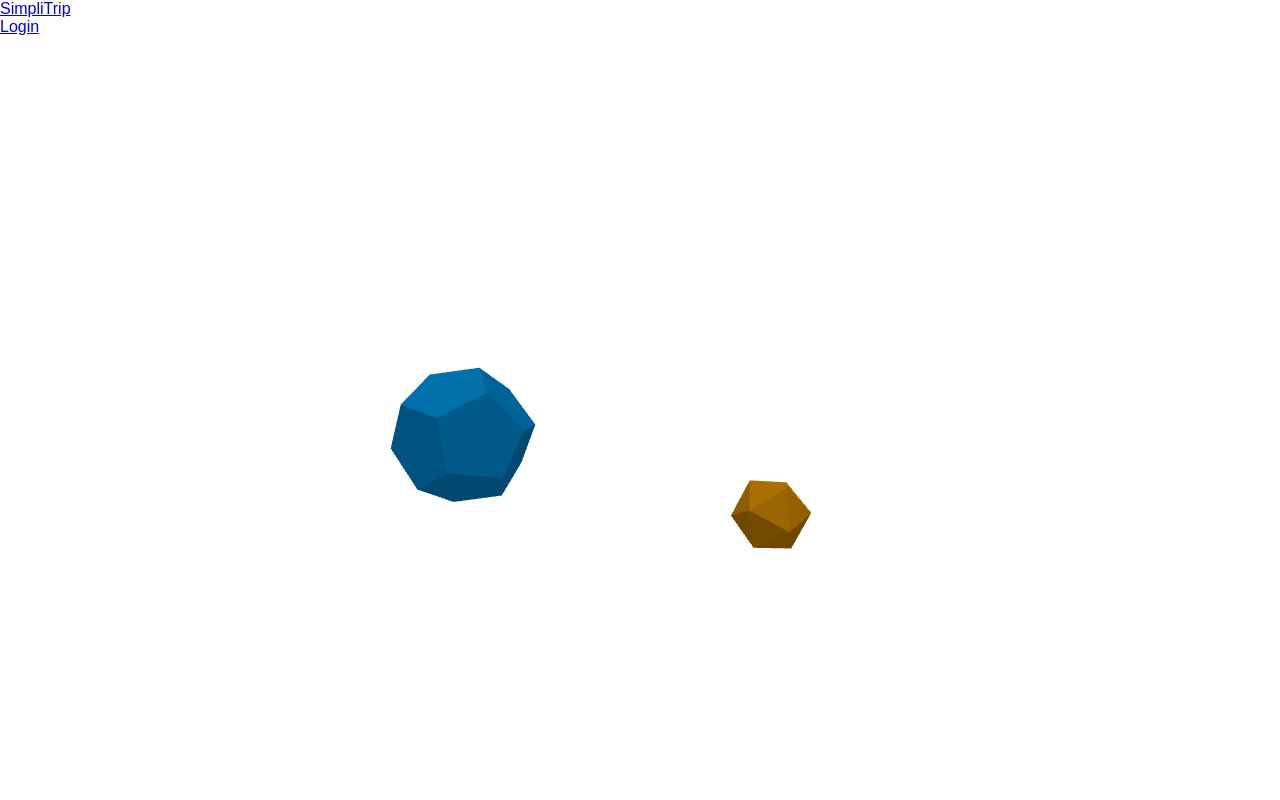
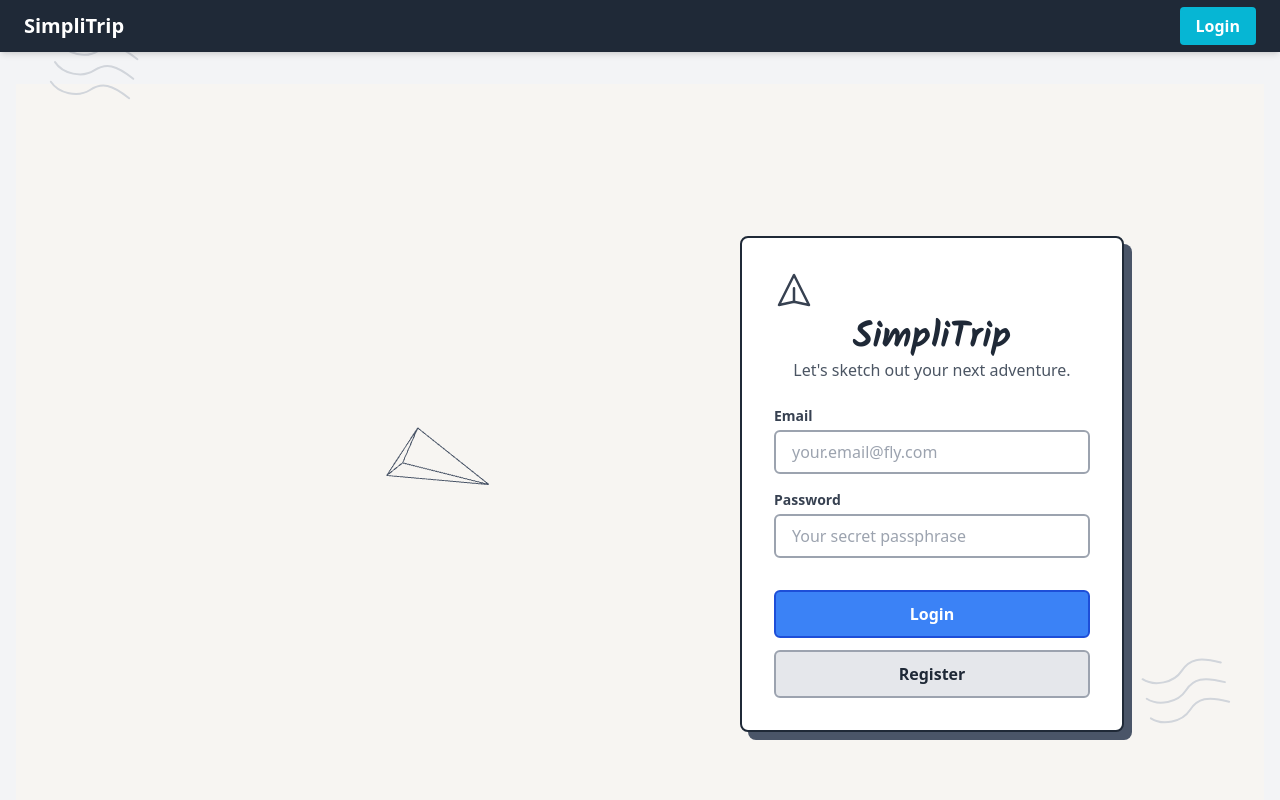
Before and after one commit to AnirudhChhabra54/Simpli-Trip, a React (Create React App) app in the folder simplitrip/: page /login in a window 1280 px wide. Shown: the top 800 px of the page. Built offline with nearby package versions, Linux system fonts and the light colour scheme; no server answers.

Commit message:
Worked and running without errors

```diff
--- /dev/null
+++ b/simplitrip/postcss.config.js
@@ -0,0 +1,6 @@
+module.exports = {
+  plugins: {
+    tailwindcss: {},
+    autoprefixer: {},
+  },
+}
--- a/simplitrip/src/index.css
+++ b/simplitrip/src/index.css
@@ -1,5 +1,3 @@
-body {
-  font-family: sans-serif;
-  margin: 0;
-  padding: 0;
-}
+@tailwind base;
+@tailwind components;
+@tailwind utilities;
--- a/simplitrip/src/pages/LandingPage.js
+++ b/simplitrip/src/pages/LandingPage.js
@@ -182,7 +182,7 @@ const LandingPage = () => {
                             <p className="text-lg md:text-xl max-w-2xl mx-auto text-gray-300">
                                 Your journey to the farthest reaches of imagination begins now. Plan, share, and experience trips like never before.
                             </p>
-                            <button className="mt-8 bg-white text-black font-bold py-3 px-8 rounded-lg text-lg transform hover:scale-105 transition-transform shadow-lg shadow-cyan-500/20">
+                            <button className="mt-8 bg-white text-black font-bold py-3 px-8 rounded-lg text-lg transform hover:scale-105 transition-transform shadow-lg-cyan">
                                 Launch Your Trip
                             </button>
                         </div>
--- a/simplitrip/src/pages/LoginPage.js
+++ b/simplitrip/src/pages/LoginPage.js
@@ -1,71 +1,89 @@
-import React, { useState, useEffect } from 'react';
+import React, { useState, useEffect, useRef } from 'react';
 import { useNavigate } from 'react-router-dom';
 import { registerUser, loginUser } from '../services/auth';
 import * as THREE from 'three';
-import { FontAwesomeIcon } from '@fortawesome/react-fontawesome';
-import { faPlaneDeparture, faUser, faLock } from '@fortawesome/free-solid-svg-icons';
+
+// A simple SVG icon for a hand-drawn paper plane
+const PaperPlaneIcon = () => (
+    <svg xmlns="http://www.w3.org/2000/svg" className="h-10 w-10 text-gray-700" fill="none" viewBox="0 0 24 24" stroke="currentColor" strokeWidth={1.5}>
+        <path strokeLinecap="round" strokeLinejoin="round" d="M12 19l9 2-9-18-9 18 9-2zm0 0v-8" />
+    </svg>
+);
+
+// Decorative SVG "doodle" elements
+const Doodle = ({ className }) => (
+    <svg className={`absolute ${className} text-gray-300`} width="100" height="100" viewBox="0 0 100 100" fill="none" xmlns="http://www.w3.org/2000/svg">
+        <path d="M10 10 C 20 20, 40 20, 50 10 S 70 0, 90 10" stroke="currentColor" strokeWidth="2" strokeLinecap="round" />
+        <path d="M10 30 C 20 40, 40 40, 50 30 S 70 20, 90 30" stroke="currentColor" strokeWidth="2" strokeLinecap="round" />
+        <path d="M10 50 C 20 60, 40 60, 50 50 S 70 40, 90 50" stroke="currentColor" strokeWidth="2" strokeLinecap="round" />
+    </svg>
+);
+
 
 const LoginPage = () => {
     const [email, setEmail] = useState('');
     const [password, setPassword] = useState('');
-    const [isRegistering, setIsRegistering] = useState(false);
     const navigate = useNavigate();
+    const mountRef = useRef(null);
 
     useEffect(() => {
+        const currentMount = mountRef.current;
+        if (!currentMount) return;
+
         // --- THREE.js Scene Setup ---
         const scene = new THREE.Scene();
-        const camera = new THREE.PerspectiveCamera(75, window.innerWidth / window.innerHeight, 0.1, 1000);
+        const camera = new THREE.PerspectiveCamera(75, currentMount.clientWidth / currentMount.clientHeight, 0.1, 1000);
+        camera.position.z = 20;
+
         const renderer = new THREE.WebGLRenderer({ antialias: true, alpha: true });
-        renderer.setSize(window.innerWidth, window.innerHeight);
-        document.getElementById('three-js-container').appendChild(renderer.domElement);
+        renderer.setSize(currentMount.clientWidth, currentMount.clientHeight);
+        currentMount.appendChild(renderer.domElement);
 
-        // Add ambient light
-        const ambientLight = new THREE.AmbientLight(0xffffff, 0.5);
-        scene.add(ambientLight);
+        // --- Sketchy Paper Plane ---
+        const planePoints = [
+            new THREE.Vector3(0, 0, 0), new THREE.Vector3(3, 1, 0),
+            new THREE.Vector3(0, 0, 0), new THREE.Vector3(-3, 1, 0),
+            new THREE.Vector3(0, 0, 0), new THREE.Vector3(0, 0, 5),
+            new THREE.Vector3(3, 1, 0), new THREE.Vector3(0, 0, 5),
+            new THREE.Vector3(-3, 1, 0), new THREE.Vector3(0, 0, 5),
+            new THREE.Vector3(3, 1, 0), new THREE.Vector3(-3, 1, 0),
+        ];
 
-        // Add directional light for shadows
-        const directionalLight = new THREE.DirectionalLight(0xffffff, 0.8);
-        directionalLight.position.set(0, 10, 5);
-        scene.add(directionalLight);
+        const planeGeometry = new THREE.BufferGeometry().setFromPoints(planePoints);
+        const planeMaterial = new THREE.LineBasicMaterial({ color: 0x4a5568 }); // Gray-700
+        const paperPlane = new THREE.LineSegments(planeGeometry, planeMaterial);
+        scene.add(paperPlane);
 
-        // Create the abstract shapes
-        const geometry1 = new THREE.DodecahedronGeometry(2);
-        const material1 = new THREE.MeshPhongMaterial({ color: 0x00aaff, flatShading: true });
-        const shape1 = new THREE.Mesh(geometry1, material1);
-        shape1.position.set(-5, 0, -10);
-
-        const geometry2 = new THREE.IcosahedronGeometry(1.5);
-        const material2 = new THREE.MeshPhongMaterial({ color: 0xffaa00, flatShading: true });
-        const shape2 = new THREE.Mesh(geometry2, material2);
-        shape2.position.set(5, -3, -15);
-
-        scene.add(shape1);
-        scene.add(shape2);
-
-        camera.position.z = 5;
-
-        // Animation loop
+        // --- Animation Loop ---
+        const clock = new THREE.Clock();
         const animate = () => {
             requestAnimationFrame(animate);
-            shape1.rotation.x += 0.005;
-            shape1.rotation.y += 0.005;
-            shape2.rotation.x -= 0.01;
-            shape2.rotation.y -= 0.01;
+            const elapsedTime = clock.getElapsedTime();
+
+            // Animate plane in a figure-eight path
+            paperPlane.position.x = Math.sin(elapsedTime * 0.5) * 10;
+            paperPlane.position.y = Math.cos(elapsedTime * 0.3) * 5;
+            paperPlane.rotation.y = elapsedTime * 0.2;
+            paperPlane.rotation.x = elapsedTime * 0.1;
+
             renderer.render(scene, camera);
         };
         animate();
 
-        // Handle window resize
+        // --- Event Listeners ---
         const onWindowResize = () => {
-            camera.aspect = window.innerWidth / window.innerHeight;
+            camera.aspect = currentMount.clientWidth / currentMount.clientHeight;
             camera.updateProjectionMatrix();
-            renderer.setSize(window.innerWidth, window.innerHeight);
+            renderer.setSize(currentMount.clientWidth, currentMount.clientHeight);
         };
         window.addEventListener('resize', onWindowResize);
 
+        // --- Cleanup ---
         return () => {
             window.removeEventListener('resize', onWindowResize);
-            document.getElementById('three-js-container').removeChild(renderer.domElement);
+            if (currentMount) {
+                currentMount.removeChild(renderer.domElement);
+            }
         };
     }, []);
 
@@ -73,72 +91,86 @@ const LoginPage = () => {
         try {
             if (isRegistering) {
                 await registerUser(email, password);
-          alert('Registration successful!');
+                alert('Registration successful! Please log in.');
             } else {
                 await loginUser(email, password);
-          alert('Login successful!');
+                // Auth context will handle navigation
             }
-        navigate('/dashboard');
         } catch (error) {
             alert(error.message);
         }
     };
 
     return (
-        <div className="relative h-screen overflow-hidden flex items-center justify-center">
-            <div id="three-js-container" className="absolute top-0 left-0 w-full h-full z-0"></div>
+        <>
+            {/* Injecting a playful, handwritten font */}
+            <style jsx global>{`
+                @import url('https://fonts.googleapis.com/css2?family=Kalam:wght@400;700&display=swap');
+                .font-kalam { font-family: 'Kalam', cursive; }
+            `}</style>
 
-            <div className="bg-white p-8 rounded-xl shadow-2xl z-10 w-96 max-w-sm">
-                <div className="text-center">
-                    <FontAwesomeIcon icon={faPlaneDeparture} className="text-4xl text-blue-500 mb-4" />
-                    <h2 className="text-3xl font-bold text-gray-800 mb-2">Welcome to SimpliTrip</h2>
-                    <p className="text-sm text-gray-600 mb-6">Plan your perfect trip with us.</p>
+            <div className="min-h-screen bg-[#F7F5F2] font-sans flex items-center justify-center overflow-hidden">
+                <Doodle className="top-10 left-10 transform rotate-12" />
+                <Doodle className="bottom-10 right-10 transform -rotate-12" />
+
+                <main className="grid grid-cols-1 lg:grid-cols-2 gap-4 w-full max-w-6xl mx-auto">
+                    {/* Left side: 3D Animation */}
+                    <div className="hidden lg:flex items-center justify-center h-[500px]">
+                        <div ref={mountRef} className="w-full h-full"></div>
                     </div>
 
-                <div className="space-y-4">
+                    {/* Right side: Login Form */}
+                    <div className="flex items-center justify-center p-8">
+                        <div className="w-full max-w-sm p-8 space-y-6 bg-white border-2 border-gray-800 rounded-lg shadow-[8px_8px_0px_#4a5568]">
+                            <div className="text-center">
+                                <PaperPlaneIcon />
+                                <h2 className="text-4xl font-bold font-kalam text-gray-800 mt-2">SimpliTrip</h2>
+                                <p className="text-gray-600">Let's sketch out your next adventure.</p>
+                            </div>
+
+                            <form className="space-y-4">
                                 <div>
-                        <label className="text-sm font-medium text-gray-700">Email</label>
-                        <div className="mt-1 relative rounded-md shadow-sm">
+                                    <label className="block text-sm font-bold text-gray-700 mb-1">Email</label>
                                     <input
                                         type="email"
-                                placeholder="Email"
+                                        placeholder="your.email@fly.com"
                                         value={email}
                                         onChange={(e) => setEmail(e.target.value)}
-                                className="w-full px-4 py-2 border rounded-md focus:ring-2 focus:ring-blue-500 transition-all"
+                                        className="w-full px-4 py-2 bg-white border-2 border-gray-400 rounded-md focus:outline-none focus:border-gray-800 focus:ring-0 transition-all"
                                     />
                                 </div>
-                    </div>
-
                                 <div>
-                        <label className="text-sm font-medium text-gray-700">Password</label>
-                        <div className="mt-1 relative rounded-md shadow-sm">
+                                    <label className="block text-sm font-bold text-gray-700 mb-1">Password</label>
                                     <input
                                         type="password"
-                                placeholder="Password"
+                                        placeholder="Your secret passphrase"
                                         value={password}
                                         onChange={(e) => setPassword(e.target.value)}
-                                className="w-full px-4 py-2 border rounded-md focus:ring-2 focus:ring-blue-500 transition-all"
+                                        className="w-full px-4 py-2 bg-white border-2 border-gray-400 rounded-md focus:outline-none focus:border-gray-800 focus:ring-0 transition-all"
                                     />
                                 </div>
-                    </div>
-
-                    <div className="flex flex-col space-y-2">
+                                <div className="flex flex-col space-y-3 pt-4">
                                     <button
+                                        type="button"
                                         onClick={() => handleAuth(false)}
-                            className="w-full bg-blue-600 text-white py-2 rounded-md font-semibold hover:bg-blue-700 transition-colors"
+                                        className="w-full bg-blue-500 text-white py-2.5 rounded-md font-bold border-2 border-blue-700 hover:bg-blue-600 transition-all transform hover:-translate-y-0.5"
                                     >
                                         Login
                                     </button>
                                     <button
+                                        type="button"
                                         onClick={() => handleAuth(true)}
-                            className="w-full bg-gray-200 text-gray-800 py-2 rounded-md font-semibold hover:bg-gray-300 transition-colors"
+                                        className="w-full bg-gray-200 text-gray-800 py-2.5 rounded-md font-bold border-2 border-gray-400 hover:bg-gray-300 transition-all"
                                     >
                                         Register
                                     </button>
                                 </div>
+                            </form>
                         </div>
                     </div>
+                </main>
             </div>
+        </>
     );
 };
 
--- /dev/null
+++ b/simplitrip/tailwind.config.js
@@ -0,0 +1,19 @@
+/** @type {import('tailwindcss').Config} */
+module.exports = {
+  content: [
+    "./src/**/*.{js,jsx,ts,tsx}",
+  ],
+  theme: {
+    extend: {
+      colors: {
+        'cyan': {
+          500: '#06b6d4',
+        },
+      },
+      boxShadow: {
+        'lg-cyan': '0 10px 15px -3px rgba(6, 182, 212, 0.2), 0 4px 6px -2px rgba(6, 182, 212, 0.1)',
+      },
+    },
+  },
+  plugins: [],
+};
```
Lines whose indentation alone changed are shown as unchanged.
